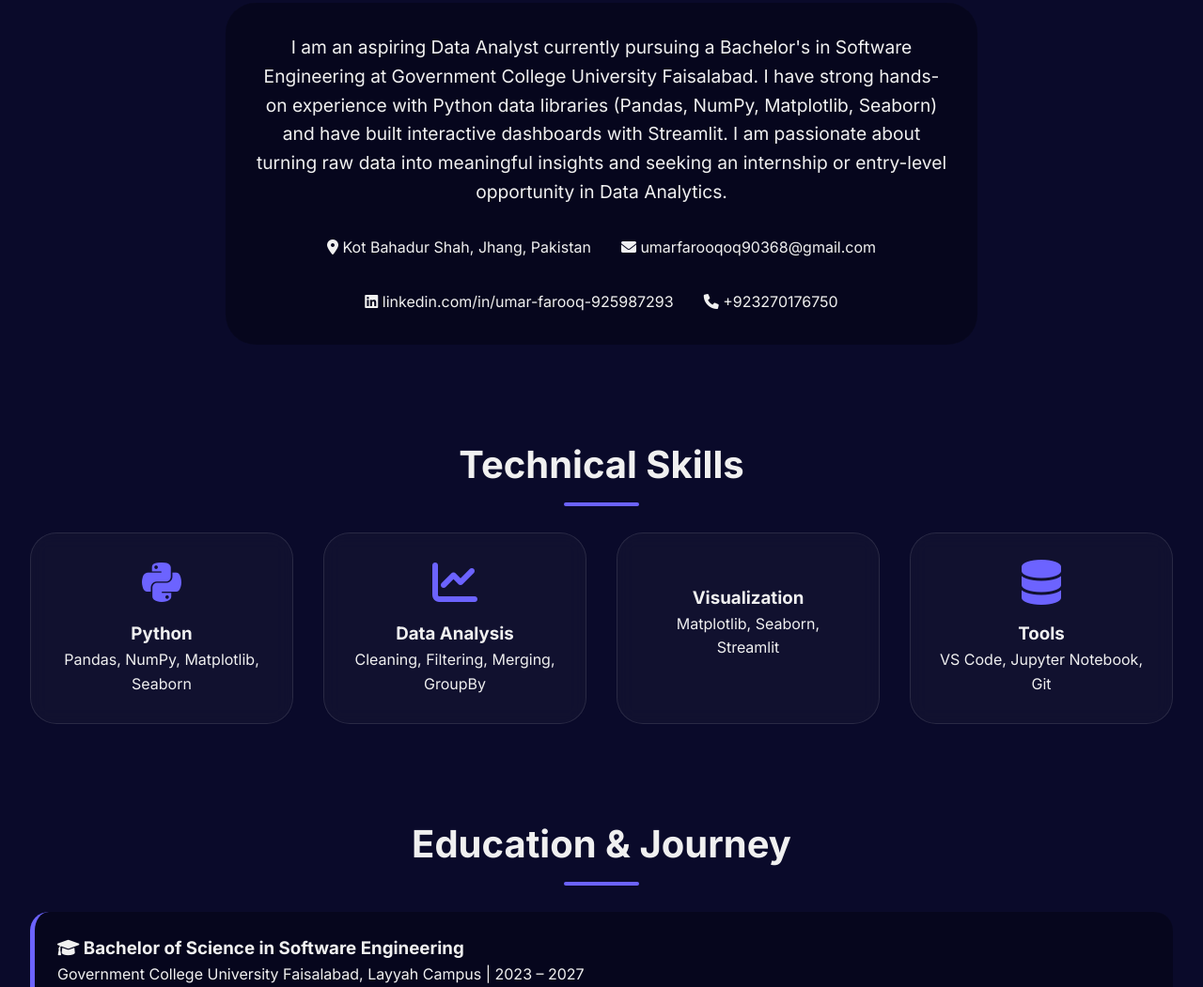
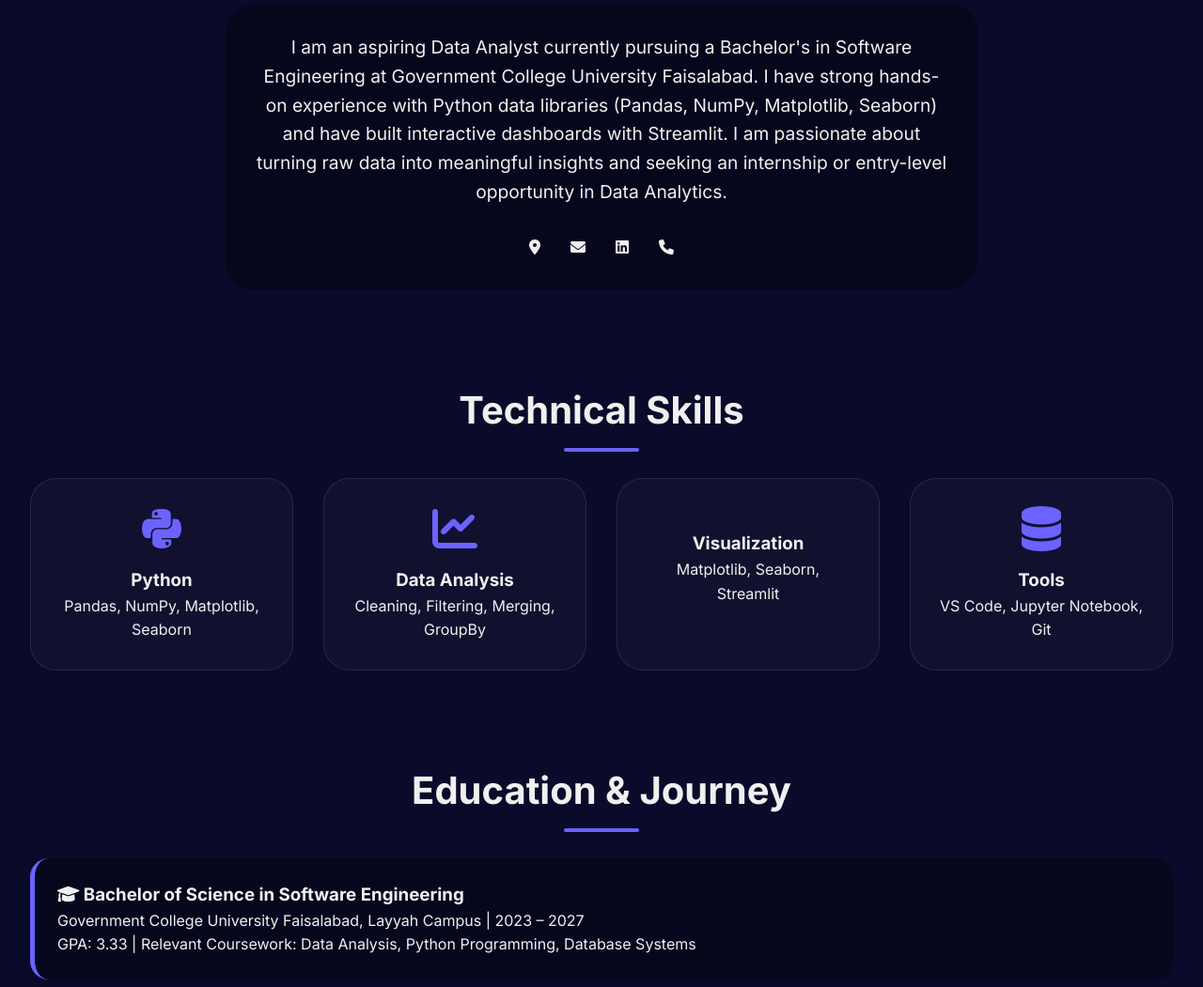
Before and after one commit to umarfarooqoq90368-prog/Umar, a plain HTML site: page index.html in a window 1280 px wide. Shown: the part 1045-2096 px from the top of the page at 94% size. Drawn offline with Linux system fonts and the light colour scheme.

Commit message:
Update index.html

```diff
--- a/index.html
+++ b/index.html
@@ -99,10 +99,10 @@
         <div style="max-width:800px; margin:0 auto; text-align:center; background:rgba(0,0,0,0.3); padding:2rem; border-radius:32px;">
             <p style="font-size:1.2rem;">I am an aspiring Data Analyst currently pursuing a Bachelor's in Software Engineering at Government College University Faisalabad. I have strong hands-on experience with Python data libraries (Pandas, NumPy, Matplotlib, Seaborn) and have built interactive dashboards with Streamlit. I am passionate about turning raw data into meaningful insights and seeking an internship or entry-level opportunity in Data Analytics.</p>
             <div style="display:flex; justify-content:center; gap:2rem; margin-top:2rem; flex-wrap:wrap;">
-                <div><i class="fas fa-map-marker-alt"></i> Kot Bahadur Shah, Jhang, Pakistan</div>
-                <div><i class="fas fa-envelope"></i> umarfarooqoq90368@gmail.com</div>
-                <div><i class="fab fa-linkedin"></i> linkedin.com/in/umar-farooq-925987293</div>
-                <div><i class="fas fa-phone"></i> +923270176750</div>
+                <div><i class="fas fa-map-marker-alt"></i> </div>
+                <div><i class="fas fa-envelope"></i> </div>
+                <div><i class="fab fa-linkedin"></i> </div>
+                <div><i class="fas fa-phone"></i> </div>
             </div>
         </div>
     </section>
@@ -180,7 +180,7 @@
         <p>© 2025 Umar Farooq — Built with <i class="fas fa-heart" style="color:#ff6584"></i> & modern animations</p>
         <div style="margin-top:1rem;">
             <a href="https://www.linkedin.com/in/umar-farooq-925987293" target="_blank" style="color:white; margin:0 10px;"><i class="fab fa-linkedin"></i></a>
-            <a href="#" style="color:white; margin:0 10px;"><i class="fab fa-github"></i></a>
+            <a href="https://github.com/umarfarooqoq90368-prog" style="color:white; margin:0 10px;"><i class="fab fa-github"></i></a>
             <a href="#" style="color:white; margin:0 10px;"><i class="fab fa-twitter"></i></a>
         </div>
     </footer>
```
